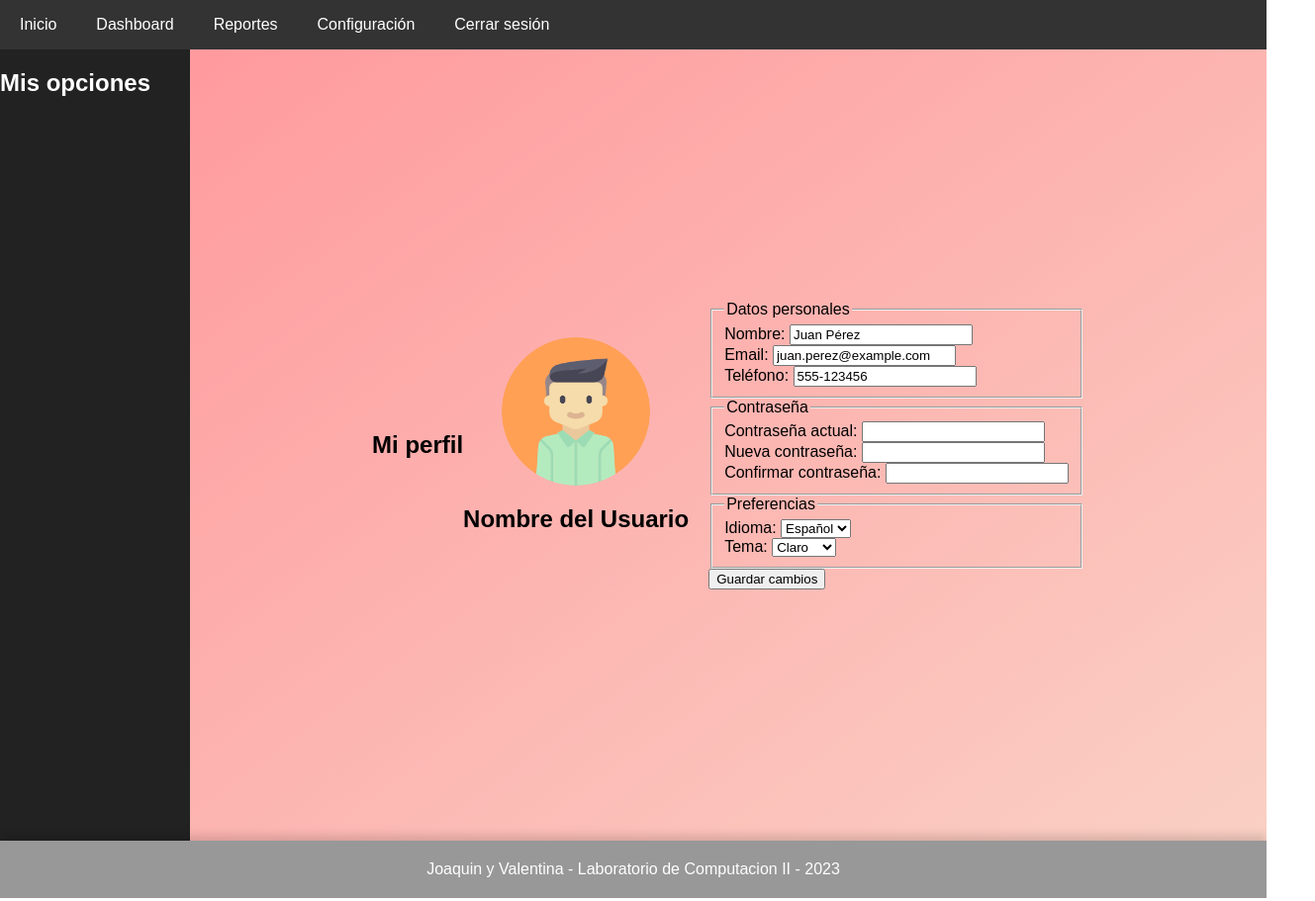
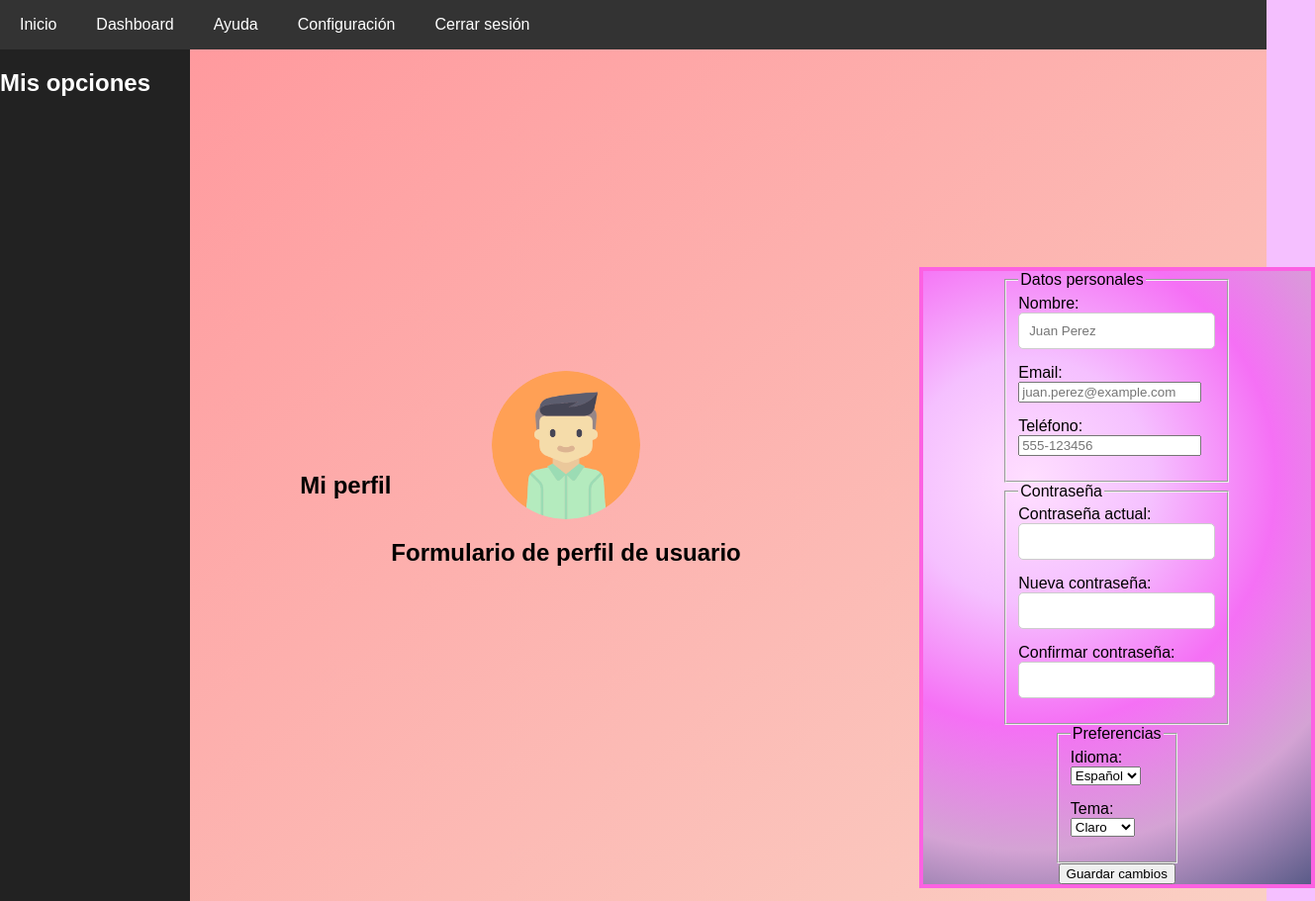
Before and after one commit to jauday/TRABAJO-FINAL, a plain HTML site: page perfil.html in a window 1280 px wide. Shown: the top 911 px of the page at 99% size, 1329 px wide, since content can reach past the window. Drawn offline with Linux system fonts and the light colour scheme.

Commit message:
Cambios en formulario e imagen del perfil

```diff
--- a/css/estilos_perfil.css
+++ b/css/estilos_perfil.css
@@ -1,3 +1,48 @@
+form{
+  background-image: radial-gradient(circle at 27.48% 34.23%, #ffdfff 0, #f5c0ff 25%, #f570f5 50%, #d4a3d4 75%, #5a5b88 100%);
+  display: flex;
+  flex-direction: column;
+  margin-top: 200px;
+  margin-left: 40%;
+  margin-right: 40%;
+  border: 4px solid rgb(252, 97, 226);
+  width: 400px;
+  background-color: rgb(221, 126, 205);
+  align-items: center;
+}
+
+body{
+  background-color: #f5c0ff;
+}
+
+div {
+  margin-bottom: 15px;
+}
+
+label {
+  display: block;
+}
+
+input[type="text"],
+input[type="password"],
+input[type="submit"] {
+  width: 100%;
+  padding: 10px;
+  box-sizing: border-box;
+  border: 1px solid #ccc;
+  border-radius: 5px;
+}
+
+input[type="submit"] {
+  background-color: #4CAF50;
+  color: white;
+  cursor: pointer;
+}
+
+input[type="submit"]:hover {
+  background-color: #45a049;
+}
+
 .perfil fieldset {
   padding: 20px;
   box-sizing: border-box;
@@ -28,6 +73,7 @@
   border-radius: 50%;
 }
 
+
 /* Estilos básicos del menú */
 header {
   background-color: #333;
@@ -57,3 +103,21 @@ nav a {
 nav a:hover {
   background-color: #555;
 }
+
+@media (max-width: 1000px){
+  form {
+      margin-left: 25%;
+  }
+}
+
+@media (max-width: 700px){
+  form {
+      margin-left: 15%;
+  }
+}
+
+@media (max-width: 600px){
+  form {
+      margin-left: 9%;
+  }
+}
--- a/perfil.html
+++ b/perfil.html
@@ -15,7 +15,7 @@
 			<ul>
 				<li><a href="index.html">Inicio</a></li>
 				<li><a href="#">Dashboard</a></li>
-				<li><a href="#">Reportes</a></li>
+				<li><a href="#">Ayuda</a></li>
 				<li><a href="#">Configuración</a></li>
 				<li><a href="#">Cerrar sesión</a></li>
 			</ul>
@@ -31,7 +31,7 @@
 				<h1>Mi perfil</h1>
 				<div class="profile-image">
 					<img src="./img/user.png" alt="User Profile Picture">
-					<h2>Nombre del Usuario</h2>
+					<h2> Formulario de perfil de usuario </h2>
 				</div>
 				<div class="profile-forms">
 					<form>
@@ -39,30 +39,30 @@
 							<legend>Datos personales</legend>
 							<div>
 								<label for="name">Nombre:</label>
-								<input type="text" id="name" name="name" value="Juan Pérez" />
+								<input type="text" id="name" name="name" placeholder="Juan Perez" required/>
 							</div>
 							<div>
 								<label for="email">Email:</label>
-								<input type="email" id="email" name="email" value="juan.perez@example.com" />
+								<input type="email" id="email" name="email" placeholder="juan.perez@example.com" required />
 							</div>
 							<div>
 								<label for="telephone">Teléfono:</label>
-								<input type="tel" id="telephone" name="telephone" value="555-123456" />
+								<input type="tel" id="telephone" name="telephone" placeholder="555-123456" required />
 							</div>
 						</fieldset>
 						<fieldset>
 							<legend>Contraseña</legend>
 							<div>
 								<label for="actual_password">Contraseña actual:</label>
-								<input type="password" id="actual_password" name="actual_password" />
+								<input type="password" id="actual_password" name="actual_password" required />
 							</div>
 							<div>
 								<label for="new_password">Nueva contraseña:</label>
-								<input type="password" id="new_password" name="new_password" />
+								<input type="password" id="new_password" name="new_password" required />
 							</div>
 							<div>
 								<label for="confirm_password">Confirmar contraseña:</label>
-								<input type="password" id="confirm_password" name="confirm_password" />
+								<input type="password" id="confirm_password" name="confirm_password" required />
 							</div>
 						</fieldset>
 						<fieldset>
```
